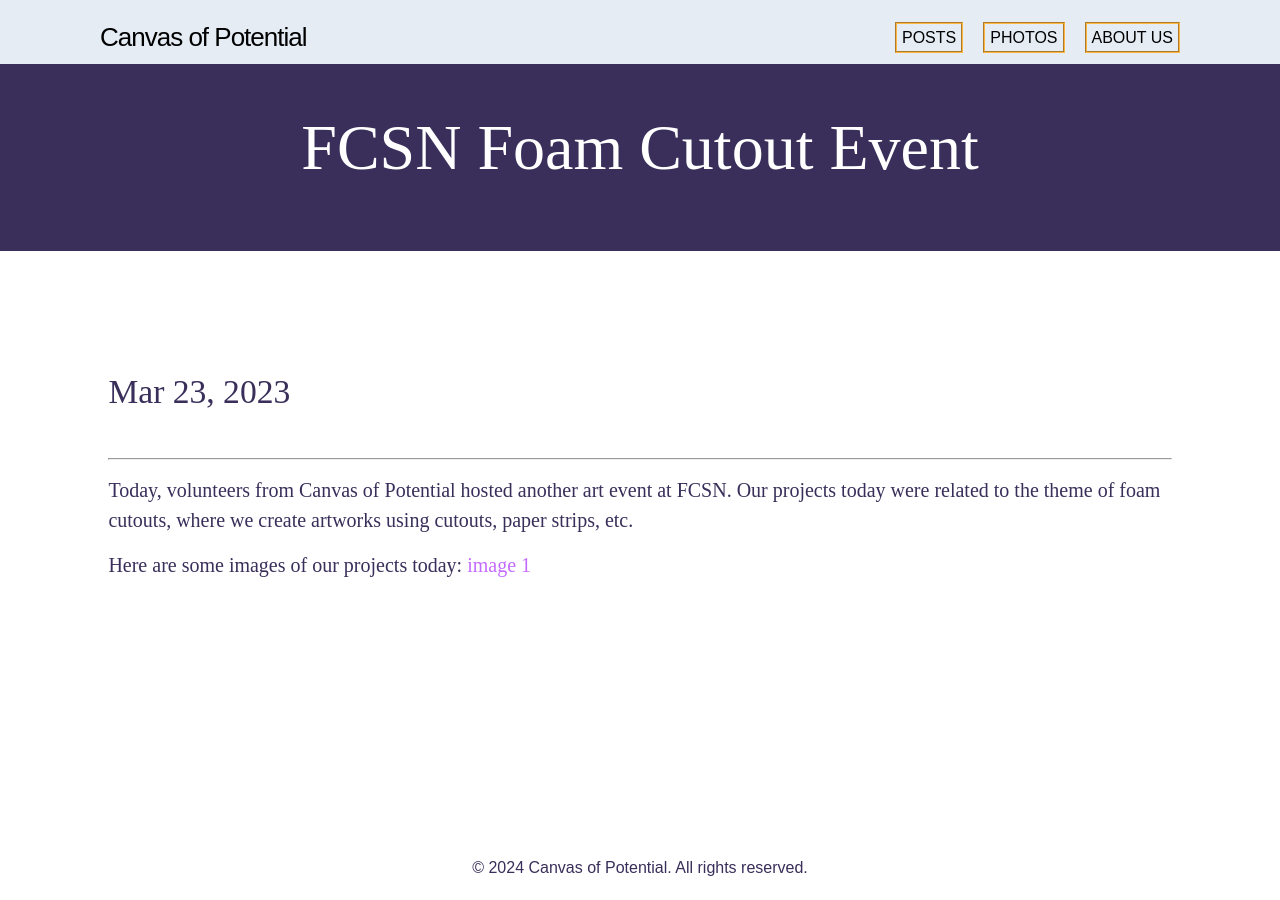
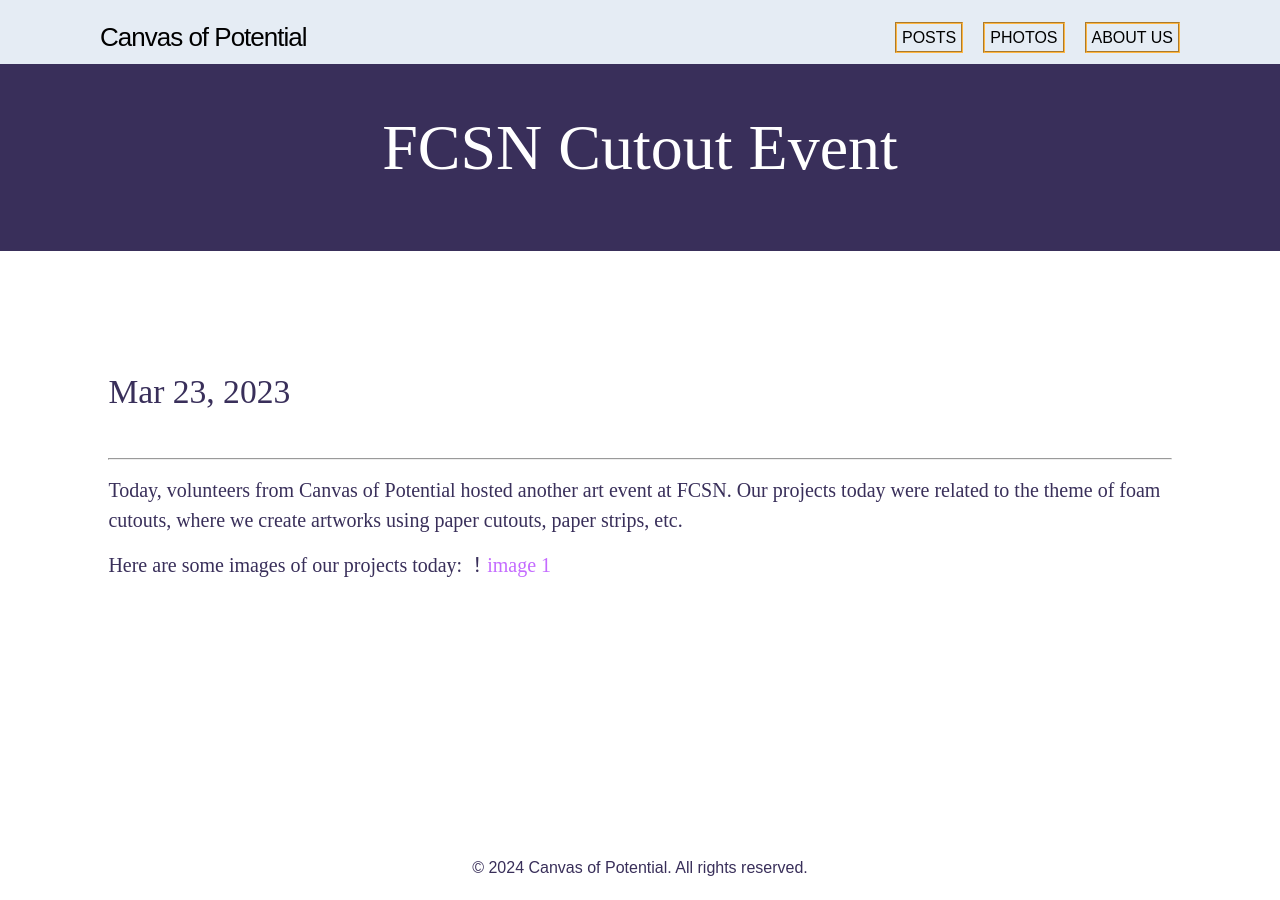
Before and after one commit to canvasofpotential/canvasofpotential.github.io, a Jekyll site: the page built from docs/_posts/2024-03-20-FCSN-Cutout.md, in a window 1280 px wide. Built offline with Jekyll 4.4.1, drawn with Linux system fonts in a browser that asks for light colours; some web fonts are replaced; comment, search, counter and statistics services are not loaded.

Commit message:
Updated Posts Page

```diff
--- a/docs/_posts/2024-03-20-test.md
+++ b/docs/_posts/2024-03-20-FCSN-Cutout.md
@@ -1,12 +1,12 @@
 ---
 layout: post
-title:  "FCSN Foam Cutout Event"
+title:  "FCSN Cutout Event"
 date:   2023-03-23 22:50:00 -0700
 categories: jekyll update
 ---
 Today, volunteers from Canvas of Potential hosted another art event at FCSN.
 Our projects today were related to the theme of foam cutouts, where we create artworks using
-cutouts, paper strips, etc.
+paper cutouts, paper strips, etc.
 
 Here are some images of our projects today:
-[image 1](../assets/images/gallery/thumbnails/2023-07-10-sunflower-1.jpg)
+！[image 1](../assets/images/gallery/thumbnails/2023-07-10-sunflower-1.jpg)
```
Also changed, not shown: docs/_posts/2024-05-18-FCSN-Paper Cutting.md (added, +10 -0 lines).
